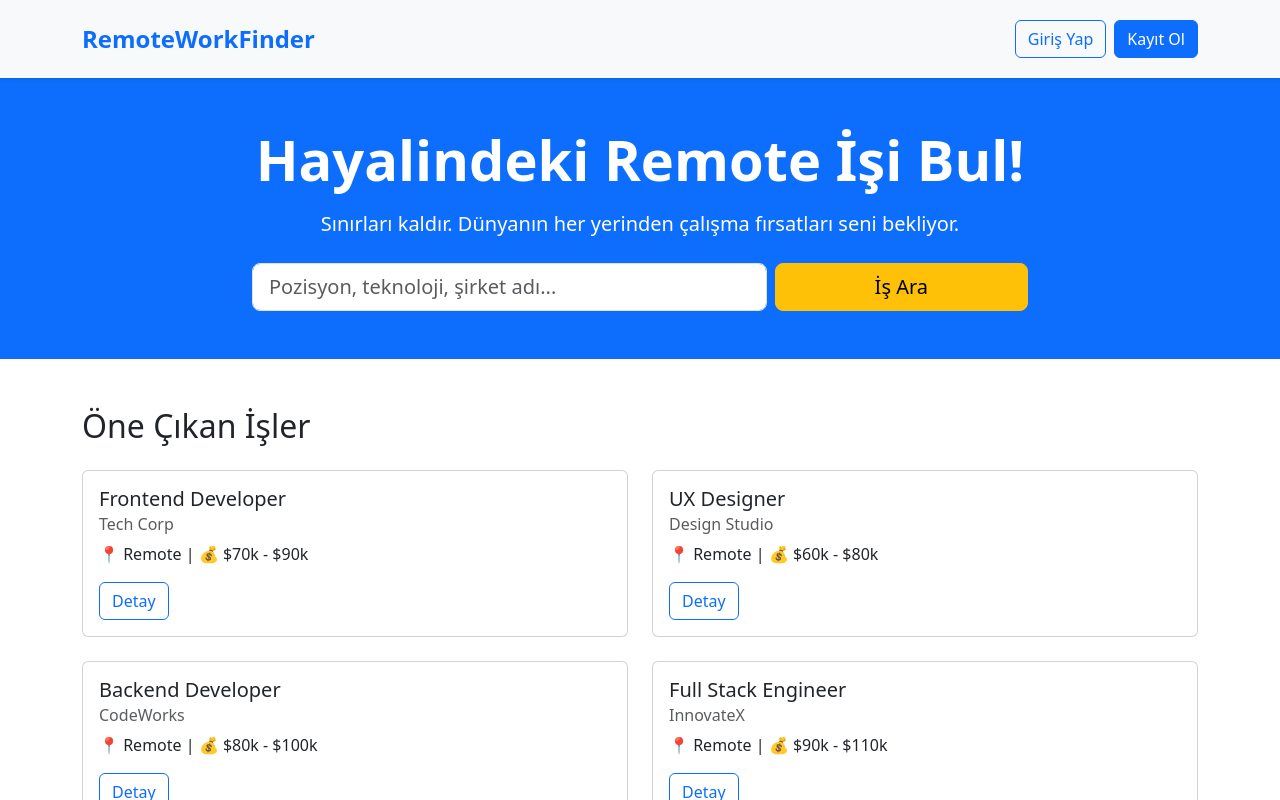
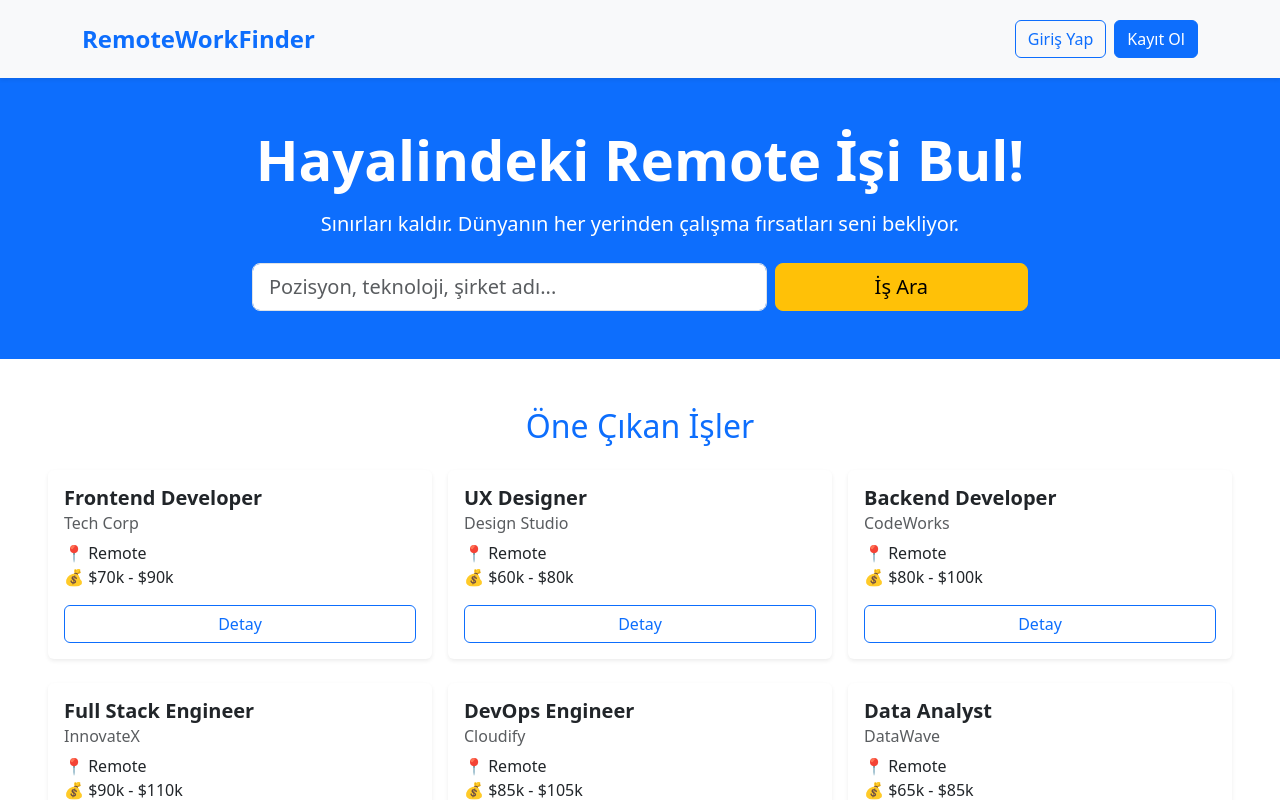
Before and after one commit to nazlinres01/remote-work-finder, a React (Create React App) app: page / in a window 1280 px wide. Shown: the top 800 px of the page. Built offline with nearby package versions, Linux system fonts and the light colour scheme.

Commit message:
featured works edited 3 works in a row

```diff
--- a/src/pages/HomePage.js
+++ b/src/pages/HomePage.js
@@ -416,21 +416,24 @@ const Home = () => {
       </Container>
 
       {/* Öne Çıkan İşler */}
-      <Container className="my-5">
-        <h2 className="mb-4">Öne Çıkan İşler</h2>
-        <Row>
+      <Container fluid className="py-5 px-3 px-md-4 px-lg-5">
+        <h2 className="mb-4 text-center text-primary">Öne Çıkan İşler</h2>
+        <Row className="gx-3 gy-4">
           {featuredJobs.map((job) => (
-            <Col key={job.id} md={6} className="mb-4">
-              <Card>
+            <Col key={job.id} xs={12} md={6} lg={4}>
+              <Card className="h-100 shadow-sm border-0">
                 <Card.Body>
-                  <Card.Title>{job.title}</Card.Title>
+                  <Card.Title className="fw-bold">{job.title}</Card.Title>
                   <Card.Subtitle className="mb-2 text-muted">
                     {job.company}
                   </Card.Subtitle>
-                  <Card.Text>
-                    📍 {job.location} | 💰 {job.salary}
+                  <Card.Text className="mb-3">
+                    📍 {job.location} <br />
+                    💰 {job.salary}
                   </Card.Text>
-                  <Button variant="outline-primary">Detay</Button>
+                  <Button variant="outline-primary" className="w-100">
+                    Detay
+                  </Button>
                 </Card.Body>
               </Card>
             </Col>
```
